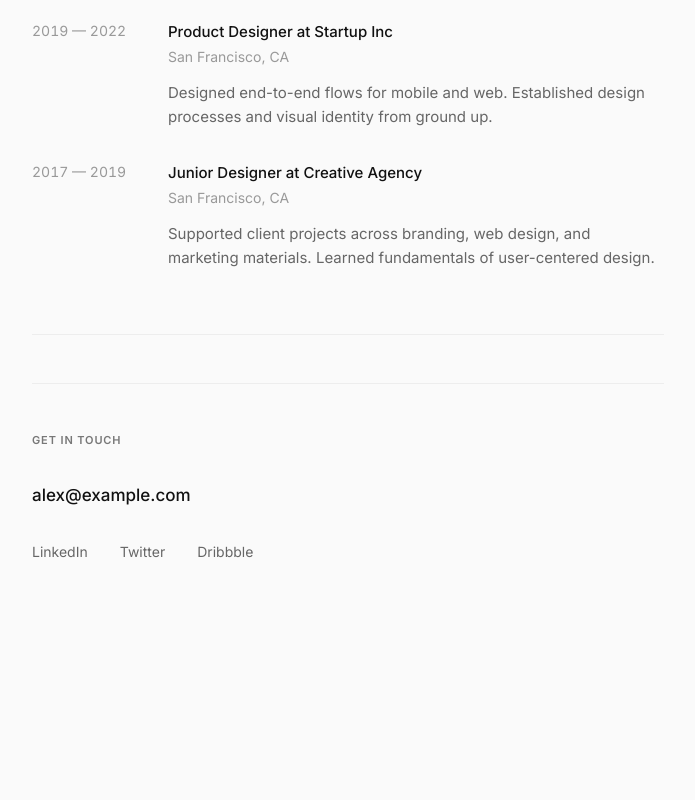
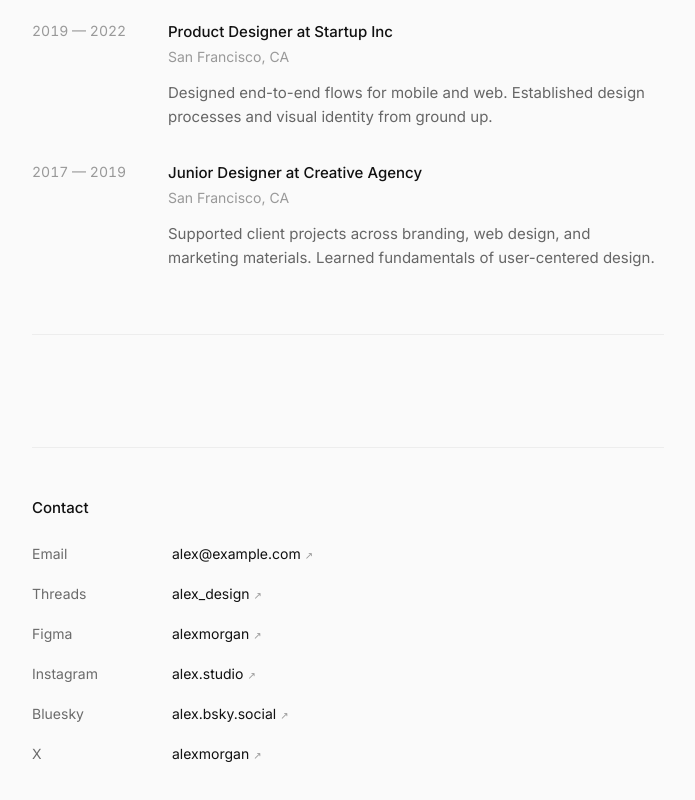
Before and after one commit to fudailzafar/read-cv, a Next.js app: page / in a window 1280 px wide. Shown: the part 610-1410 px from the top of the page, without its empty margins (292-987 px from the left). Before the commit the page ends 1366 px from the top, so only its background shows below. Built offline with nearby package versions, Linux system fonts and the light colour scheme.

Commit message:
refactor: restructure contact section to use a mapped list and update UI layout

```diff
--- a/components/sections/Contact.tsx
+++ b/components/sections/Contact.tsx
@@ -4,26 +4,25 @@ export default function Contact() {
   const { contact } = siteContent;
 
   return (
-    <section className="pt-12 border-t border-black/5">
-      <h2 className="mb-8 text-[11px] font-semibold text-muted uppercase tracking-[0.08em]">
-        Get in Touch
+    <section className="mt-16 pt-12 border-t border-black/5">
+      <h2 className="mb-6 text-[15px] font-medium text-text">
+        Contact
       </h2>
-      <a
-        href={`mailto:${contact.email}`}
-        className="inline-block mb-8 relative text-[17px] text-text font-medium hover:opacity-60 transition-opacity duration-150"
-      >
-        {contact.email}
-        <span className="underline-hover absolute bottom-0 left-0 w-full h-px bg-current" />
-      </a>
-      <div className="flex gap-8">
-        {contact.socials.map((social) => (
-          <a
-            key={social.name}
-            href={social.url}
-            className="text-[14px] text-[#666] hover:text-text transition-colors duration-150"
-          >
-            {social.name}
-          </a>
+
+      <div className="grid grid-cols-[110px_1fr] md:grid-cols-[140px_1fr] gap-y-5 items-center">
+        {contact.map((item, index) => (
+          <div key={index} className="contents">
+            <span className="text-sm text-[#6B6B6B]">
+              {item.label}
+            </span>
+            <a
+              href={item.href}
+              className="flex items-center gap-1 text-sm text-text hover:underline underline-offset-4 decoration-1 decoration-black/20 transition-all w-fit"
+            >
+              {item.value}
+              <span className="text-[10px] text-[#999] translate-y-[0.5px]">↗</span>
+            </a>
+          </div>
         ))}
       </div>
     </section>
--- a/data/siteContent.ts
+++ b/data/siteContent.ts
@@ -27,12 +27,12 @@ export const siteContent = {
       description: 'Supported client projects across branding, web design, and marketing materials. Learned fundamentals of user-centered design.'
     }
   ],
-  contact: {
-    email: 'alex@example.com',
-    socials: [
-      { name: 'LinkedIn', url: '#' },
-      { name: 'Twitter', url: '#' },
-      { name: 'Dribbble', url: '#' }
-    ]
-  }
+  contact: [
+    { label: "Email", value: "alex@example.com", href: "mailto:alex@example.com" },
+    { label: "Threads", value: "alex_design", href: "#" },
+    { label: "Figma", value: "alexmorgan", href: "#" },
+    { label: "Instagram", value: "alex.studio", href: "#" },
+    { label: "Bluesky", value: "alex.bsky.social", href: "#" },
+    { label: "X", value: "alexmorgan", href: "#" }
+  ]
 };
```
